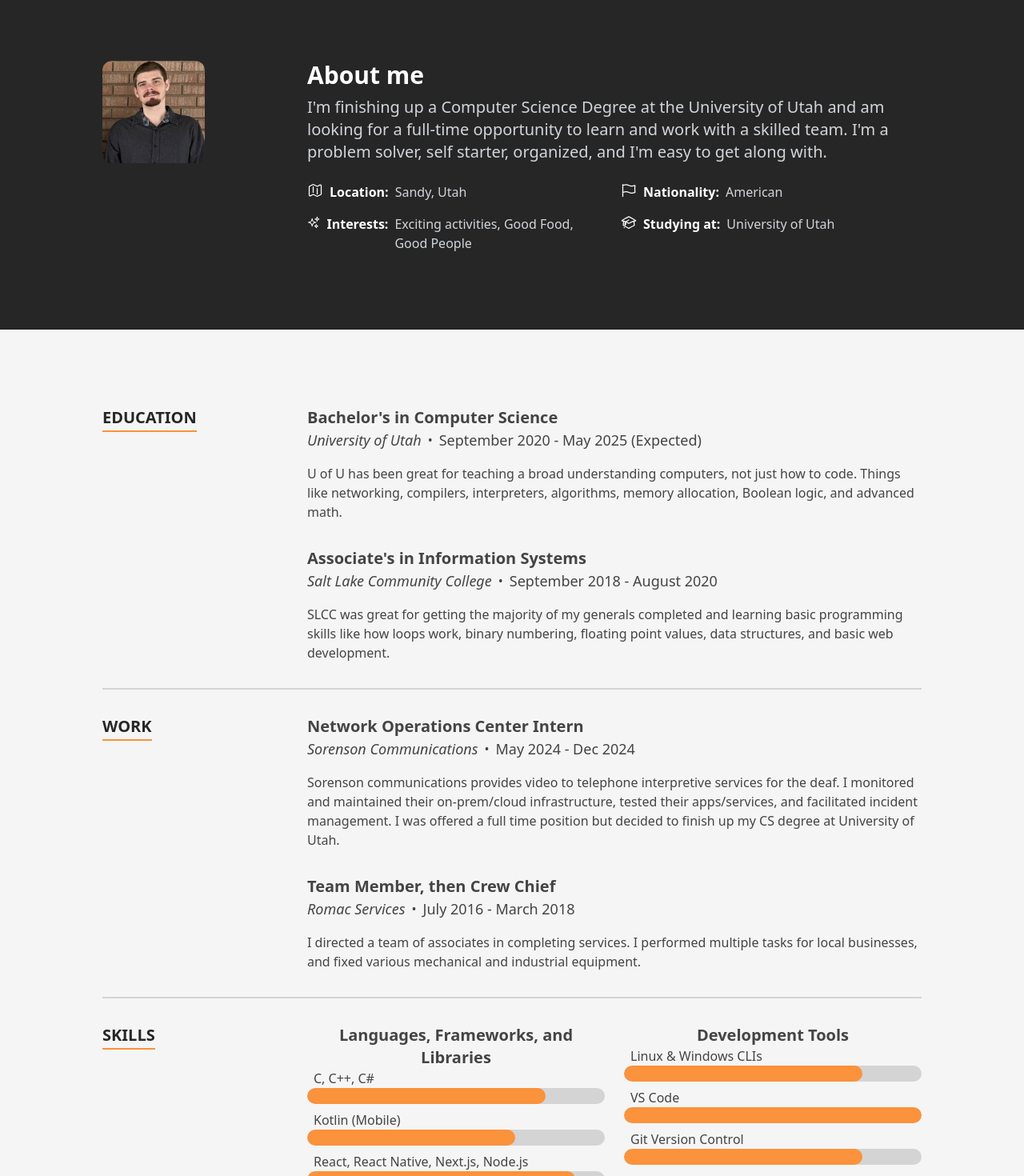
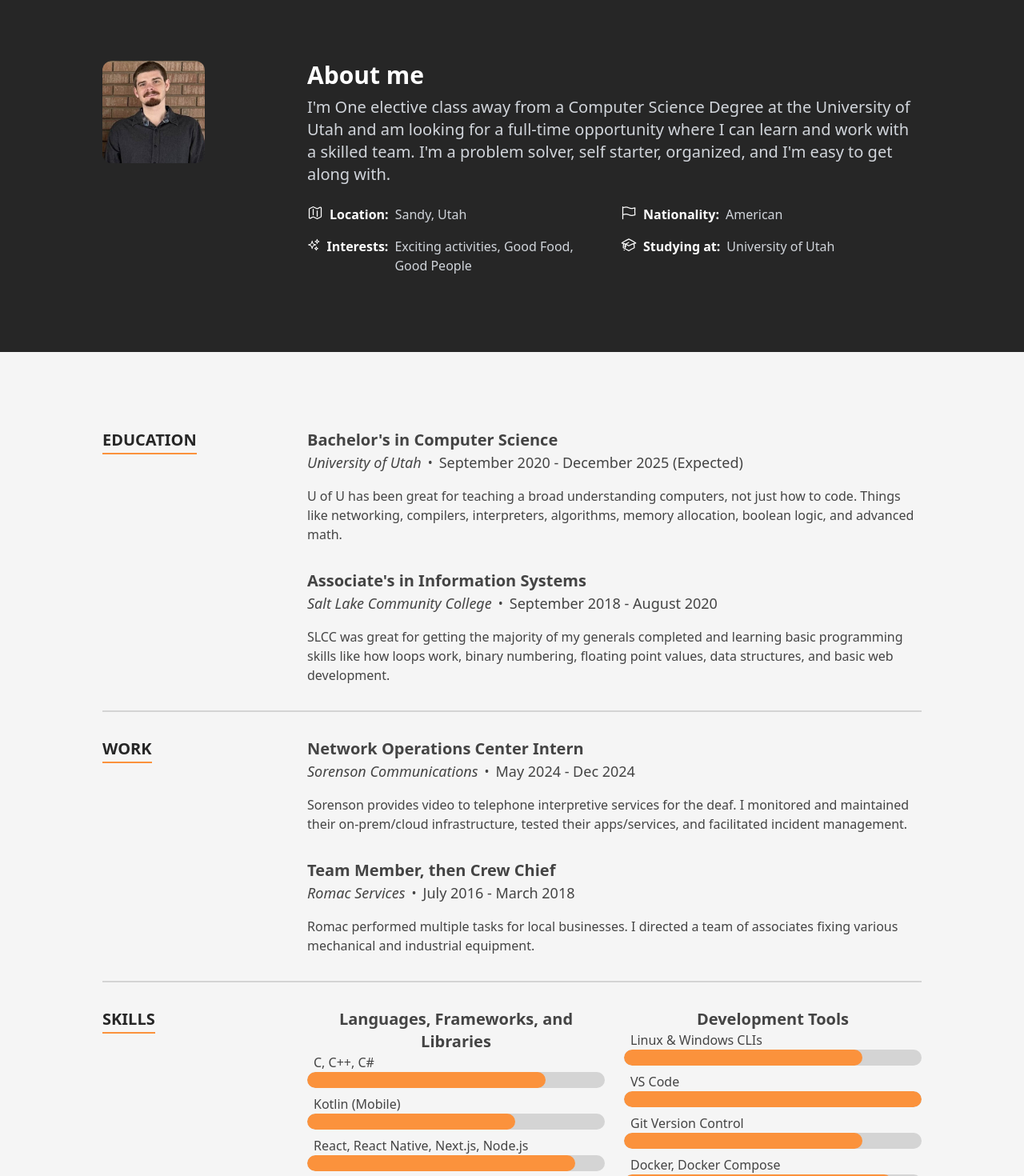
Before and after one commit to awpoch/react-resume, a Next.js app: page / in a window 1280 px wide. Shown: the part 820-2290 px from the top of the page at 80% size. Built offline with nearby package versions, Linux system fonts and the light colour scheme.

Commit message:
Fixed testimonials and projects data

```diff
--- a/src/components/Sections/Testimonials.tsx
+++ b/src/components/Sections/Testimonials.tsx
@@ -98,7 +98,7 @@ export const Testimonials: FC = memo(() => {
                 }
             >
                 <h2 className="z-10 text-white text-heading font-bold text-center mb-8">
-                    What people are saying
+                    Testimonials
                 </h2>
 
                 <div className="z-10 w-full max-w-screen-md px-4 lg:px-0">
@@ -167,7 +167,7 @@ export const TestimonialCard: FC<{
             className={classNames(
                 "flex flex-col sm:flex-row w-full shrink-0 snap-start snap-always p-2 transition-opacity duration-1000",
                 isActive ? "opacity-100" : "opacity-0",
-                "items-center sm:items-start gap-y-4 sm:gap-x-6"
+                "items-center sm:items-center gap-y-4 sm:gap-x-6"
             )}
         >
             <div
--- a/src/data/data.tsx
+++ b/src/data/data.tsx
@@ -13,16 +13,15 @@ import heroImage from "../images/Delicate.jpg";
 import automatedAutoCare from "../images/portfolio/AutomatedAutoCare.gif";
 import drawingApp from "../images/portfolio/DrawingApp.gif";
 import electronicsLab from "../images/portfolio/ElectronicsLab.jpg";
+import homeOffice from "../images/portfolio/HomeOffice.jpg";
 import endangeredAnimals from "../images/portfolio/EndangeredAnimalsAnimation.gif";
 import homeAssistant from "../images/portfolio/HomeAssistant.png";
-import pfsense from "../images/portfolio/pfsense.png";
 import proxmox from "../images/portfolio/Proxmox.png";
 import pythonProxy from "../images/portfolio/PythonProxy.png";
 import reactResume from "../images/portfolio/ReactResume.png";
 import spriteEditor from "../images/portfolio/SpriteEditorAnimation.gif";
 import tankWars from "../images/portfolio/TankWarsAnimation.gif";
 import profilePic from "../images/ProfilePicture.jpg";
-import richardGhersi from "../images/richardGhersi.jpg";
 import {
     About,
     ContactSection,
@@ -109,8 +108,8 @@ export const heroData: Hero = {
  */
 export const aboutData: About = {
     profileImageSrc: profilePic,
-    description: `I'm finishing up a Computer Science Degree at the University of Utah and am looking for a full-time opportunity
-  to learn and work with a skilled team. I'm a problem solver, self starter, organized, and I'm easy to get along with.`,
+    description: `I'm One elective class away from a Computer Science Degree at the University of Utah and am looking for a full-time opportunity
+  where I can learn and work with a skilled team. I'm a problem solver, self starter, organized, and I'm easy to get along with.`,
     aboutItems: [
         { label: "Location", text: "Sandy, Utah", Icon: MapIcon },
         { label: "Nationality", text: "American", Icon: FlagIcon },
@@ -132,14 +131,14 @@ export const aboutData: About = {
  */
 export const education: TimelineItem[] = [
     {
-        date: "September 2020 - May 2025 (Expected)",
+        date: "September 2020 - December 2025 (Expected)",
         location: "University of Utah",
         title: "Bachelor's in Computer Science",
         content: (
             <p>
                 U of U has been great for teaching a broad understanding
                 computers, not just how to code. Things like networking,
-                compilers, interpreters, algorithms, memory allocation, Boolean
+                compilers, interpreters, algorithms, memory allocation, boolean
                 logic, and advanced math.
             </p>
         ),
@@ -169,12 +168,9 @@ export const experience: TimelineItem[] = [
 		title: "Network Operations Center Intern",
 		content: (
 			<p>
-                Sorenson communications provides video to telephone interpretive
-                services for the deaf. I monitored and maintained their
-                on-prem/cloud infrastructure, tested their apps/services, and
-                facilitated incident management. I was offered a full time
-                position but decided to finish up my CS degree at University of
-                Utah.
+				Sorenson provides video to telephone interpretive services for the deaf. I monitored and
+				maintained their on-prem/cloud infrastructure, tested their apps/services, and facilitated incident
+				management.
 			</p>
 		),
 	},
@@ -184,9 +180,8 @@ export const experience: TimelineItem[] = [
 		title: "Team Member, then Crew Chief",
 		content: (
 			<p>
-                I directed a team of associates in completing services. I
-                performed multiple tasks for local businesses, and fixed various
-                mechanical and industrial equipment.
+				Romac performed multiple tasks for local businesses. I directed a team of associates
+                fixing various mechanical and industrial equipment.
 			</p>
 		),
 	},
@@ -247,105 +242,66 @@ export const skills: SkillGroup[] = [
 export const portfolioItems: ProjectItem[] = [
 	{
 		title: "React Portfolio",
-        description: `I created this react protfolio website showcasing myself and my
-			accomplishments. It uses Typesctipt and is hosted on AWS.`,
+		description: `I created THIS web portfolio using React, TypeScript, Next.js, and tailwind. I use it to showcase my skills and experience. It's fully responsive and hosted on AWS. It features a clean modern UI, easy navigation, and custom animations. This site serves as a personal branding tool and a central hub for everything I’m building.`,
 		url: undefined,
 		image: reactResume,
 	},
 	{
-        title: "Endangered Animal Slide Game!",
-        description: `I created a slide game featuring endangered animals using Qt and C++.`,
+		title: "Automated Auto Care",
+		description: `A full-stack mobile app built using React Native, Node.js, MySQL, Firebase, and AWS. It provides car owners automated maintenance tracking and reminders. It utalizes Google OAuth for login, a custom backend REST API, and push notifications. To simplify development, the infrastructure is provisioned with Terraform and there is a CI/CD pipeline. This is still a work in progress, but the foundation is solid and could easily scale.`,
+		url: "https://grider1.github.io/aacweb/",
+		image: automatedAutoCare,
+	},
+	{
+		title: "Tank Wars Game",
+		description: `An online multiplayer tank game developed in C# with support for both human and AI-controlled players. Players navigate a battlefield with real-time action and competitive mechanics. Built with a focus on game logic, collision detection, and multiplayer networking.`,
+		url: "https://github.com/awpoch/TankWars",
+		image: tankWars,
+	},
+	{
+		title: "Drawing App",
+		description: `An Android app built with Kotlin and Jetpack Compose. Users can create accounts, log in securely, and draw on a canvas. Drawings are saved to a backend server, and users can view and engage with a community feed. Authentication is JWT-based, and the app demonstrates full integration with backend storage and user-generated content.`,
+		url: undefined,
+		image: drawingApp,
+	},
+	{
+		title: "Endangered Animal Slide Game",
+		description: `A slide puzzle game built with C++/Qt that features endangered animals. The game’s goal is to raise awareness while providing a fun and educational challenge. Each puzzle piece features an image of an endangered species. The image gets scrambled, and the player must slide the pieces around to restore the original image.`,
 		url: undefined,
 		image: endangeredAnimals,
 	},
 	{
 		title: "Home Assistant",
-        description: `I created a smart home with Home Assistant, Zigbee, MQTT, and Node Red.
-			I Installed and setup Home Assistant, an opensource fully featured
-            smart home operating system. I utilize Wifi, Zwave, and Zigbee to
-            communicate with all my smart home devices. I can securly control my
-            many smart home devices easily from any internet enabled device
-            using a cloudflare tunnel or my wireguard VPN.`,
+		description: `I built a complete smart home setup using Home Assistant, Zigbee, Z-Wave, MQTT, and Node-RED. Devices are controlled remotely using a WireGuard VPN. I’ve automated lighting, climate control, and security with custom flows. Everything runs on a locally hosted Home Assistant instance, giving me total control and privacy.`,
 		url: undefined,
 		image: homeAssistant,
 	},
 	{
-        title: "Automated Auto Care",
-        description: `I created a full stack mobile application using React Native,
-			NodeJS, MySQL, Terraform and Amazon Web Services. It uses google
-			oAuth for authentication, has a fully functional backend REST API,
-			and sends notifications using Firebase! This is still a work in progress.`,
-        url: "https://grider1.github.io/aacweb/",
-        image: automatedAutoCare,
+		title: "Home Lab",
+		description: `I built a home lab and I use Proxmox to run multiple virtural machines and containers. I also configured a secure network utilizing smart firewall rules, VLANs, local DNS, custom domains, and valid certificates for a fully-featured, enterprise-style lab.`,
+		url: undefined,
+		image: proxmox,
 	},
 	{
 		title: "Sprite Editor",
-        description: `I created a multi-frame sprite image editor using Qt and C++.`,
+		description: `I created this C++/Qt application to allows users to create and manage animated images for 2D games. You can create frame-by-frame animations and export them when you're done. I built it to learn about graphics manipulation, user input handling, and real-time rendering techniques.`,
 		url: "https://github.com/awpoch/Sprite-Editor",
 		image: spriteEditor,
 	},
 	{
-        title: "Proxmox",
-        description: `I setup a virtual environment with Proxmox to run all of my home services.
-			I setup a home lab using proxmox to run all my home services. With
-            proxmox I'm able to virutalize my router/firewall with pfsense, run
-            home assistant for my all my smart home devices and automations, run
-            Windows and Blue Iris for my Security System, and run Docker in
-            Linux for to create a Cloudflare tunnel. Below is a link to a
-            proxmox overview page and a picture of my setup.`,
-        url: undefined,
-        image: proxmox,
-    },
-    {
-        title: "Tank Wars Game",
-        description: `I created an online multiplayer tank game with AI players using C#.`,
-        url: "https://github.com/awpoch/TankWars",
-        image: tankWars,
-    },
-    {
-        title: "Drawing App",
-        description: `This Android app uses kotlin. It connects to a backend server for
-			user account creation, login, and secure authentication. Once logged in,
-			users can draw pictures and access a community feed to view and share content
-			with others.`,
-        url: undefined,
-        image: drawingApp,
-    },
-    {
-        title: "PfSense",
-        description: `I setup a firewall and router for home use which uses multiple subnets to seperate untrusted devices on my network.
-			I Installed and setup pfSense, a firewall/router. I set up multiple
-            vlans and implemented well thought out firewall rules. I also have
-            Wireguard tunnel running so I can securly access my network from
-            outside my home.`,
-        url: undefined,
-        image: pfsense,
-    },
-    {
 		title: "Python Proxy",
-        description: `I created 3 python scripts, a client, a proxy, and server.`,
+		description: `A network project involving three Python scripts: a client, a proxy, and a server. The proxy intercepts traffic, allowing for debugging, logging, or modifying requests. This project helped deepen my understanding of sockets, data streams, and TCP/IP communication.`,
 		url: "https://github.com/awpoch/PythonProxy",
 		image: pythonProxy,
 	},
 	{
-        title: "Electronics Lab/Home Office",
-        description: `I setup an electronics repair lab in my office for ease of
-        	access and functionality. I setup an electronic repair lab with a full size toolbox a vented
-			locker to hold my desktop pc. I have lots of tools and electrical
-            components to fix just about anything. I like to design custom pcbs
-            for various projects I have going on and solder on all the
-            components myself. One of my favorite things to make are my custom
-            led lights that ramp the brightness and color output so it's easy to
-            just set it and forget it. Large toolbox makes is easy to stay organized which
-			makes for a great learning environment.
-			I setup a comfortable organized Home Office with a sit/stand desk
-            that raises and lowers at the push of a button. My pc is hidden away
-            from view in a vented locker which gives my office a clean
-            aesthetic.`,
+		title: "Home Office & Electronics Lab",
+		description: `I built a dual-purpose space that serves as both a high-performance home office and a fully functional electronics lab. The office features a motorized sit/stand desk, clean cable management, and a hidden PC tower for a minimal aesthetic. On the lab side, I’ve got a soldering station, oscilloscope, custom PCB tools, and a large tool chest stocked for repairs and prototyping. I regularly design and assemble LED lighting systems and small-scale electronics projects, all from a space that’s optimized for focus, comfort, and hands-on learning.`,
 		url: undefined,
-        image: electronicsLab,
+		image: homeOffice,
 	},
 ];
+
 
 /**
  * Testimonial section
@@ -361,7 +317,7 @@ export const testimonial: TestimonialSection = {
         {
             name: "Richard Ghersi - Sorenson Communications Manager",
             text: "Thank you so much for being a part of our team! Your hard work and dedication have not gone unnoticed.",
-            image: richardGhersi,
+            image: undefined,
         },
     ],
 };
```
Lines whose indentation alone changed are shown as unchanged.
